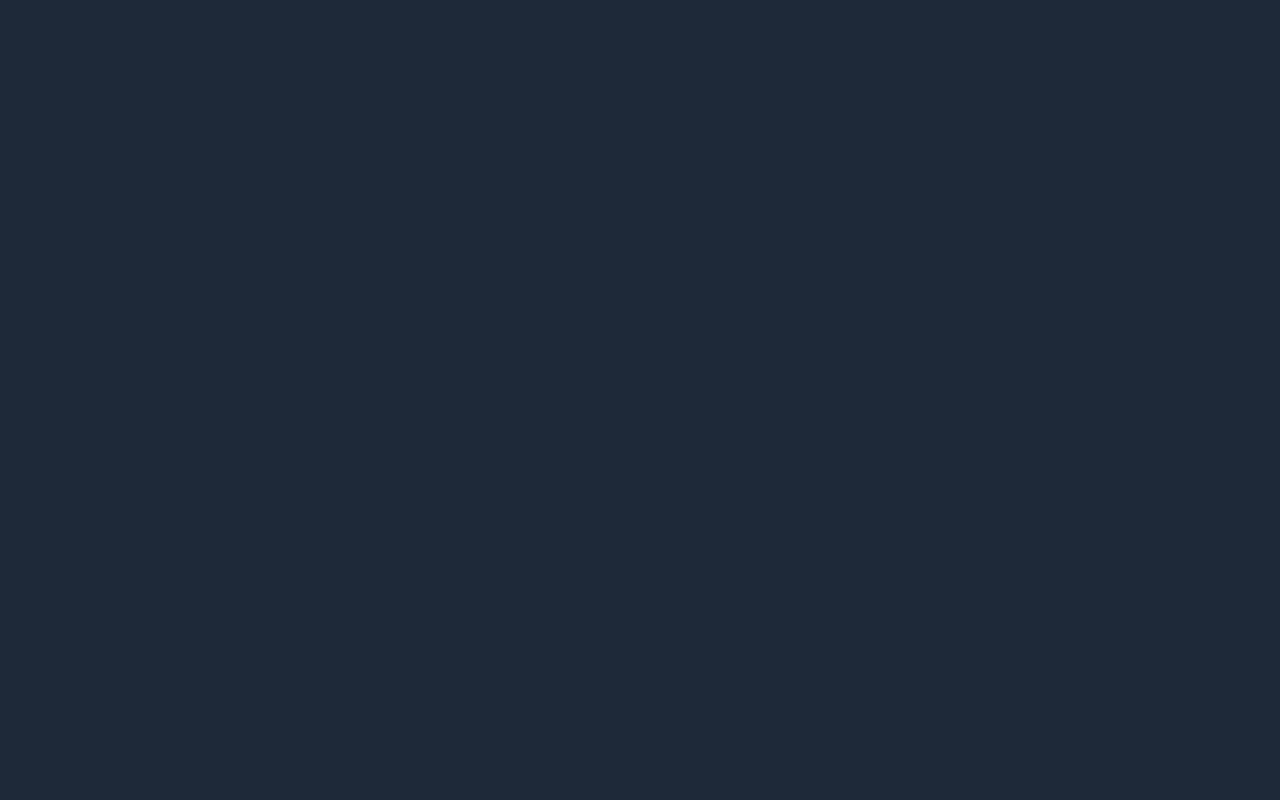
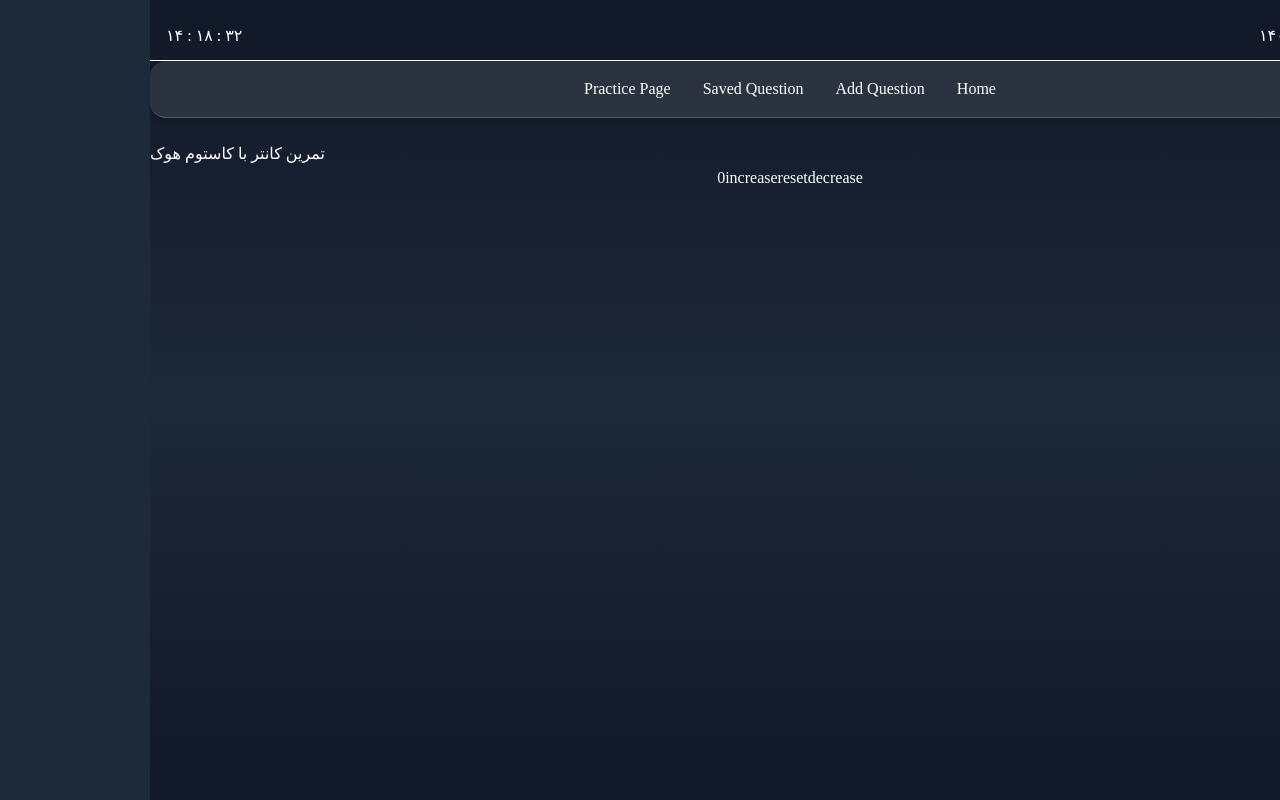
Before and after one commit to 13farhad78/question-bank-react, a React (Vite) app: page /practice in a window 1280 px wide. Before the commit this address had no page. Built offline with nearby package versions, Linux system fonts and the light colour scheme.

Commit message:
practice page added

```diff
--- a/src/Routes/AppRoutes.jsx
+++ b/src/Routes/AppRoutes.jsx
@@ -3,6 +3,7 @@ import { Routes, Route } from "react-router-dom";
 import HomePage from "../pages/HomePage";
 import AddQuestion from "../pages/AddQuestion";
 import SavedQuestion from "../pages/SavedQuestion";
+import PracticePage from "../pages/practicePage";
 import Layout from "../Layout";
 
 export default function AppRoutes() {
@@ -12,6 +13,7 @@ export default function AppRoutes() {
         <Route index element={<HomePage />} />
         <Route path="add" element={<AddQuestion />} />
         <Route path="saved" element={<SavedQuestion />} />
+        <Route path="practice" element={<PracticePage />} />
       </Route>
     </Routes>
   );
--- a/src/components/MultipleChoiceForm.jsx
+++ b/src/components/MultipleChoiceForm.jsx
@@ -127,7 +127,7 @@ export default function MultipleChoiceForm() {
       <div className="mb-4 grid grid-cols-1 md:grid-cols-2 gap-4">
         <InoutWithIcons
           label="Question stem"
-          placeholder="Enter your question stem here"
+          placeholder
           value={formData.questionStem}
           onChange={(e) => handleChange("questionStem", e.target.value)}
           error={errors.questionStem}
--- a/src/components/Navbar.jsx
+++ b/src/components/Navbar.jsx
@@ -26,6 +26,13 @@ export default function Navbar() {
                             Saved Question
                         </Link>
                     </li>
+                    <li>
+                        <Link
+                            to="/practice"
+                            className="text-white hover:text-blue-400 transition-colors">
+                            Practice Page
+                        </Link>
+                    </li>
                 </ul>
             </nav>
         </div>
--- /dev/null
+++ b/src/pages/practicePage.jsx
@@ -0,0 +1,20 @@
+export default function PracticePage () {
+    return (
+        <div >
+            <h1>تمرین کانتر با کاستوم هوک</h1>
+
+            <div className="flex justify-center">
+                <h2>0</h2>
+
+                <div>
+                    <button>increase</button>
+                    <button>reset</button>
+                    <button>decrease</button>
+                </div>
+            </div>
+
+
+
+        </div>
+    )
+}
```
Also changed, not shown: 1 other file (tests, documents, lock files or other folders).
